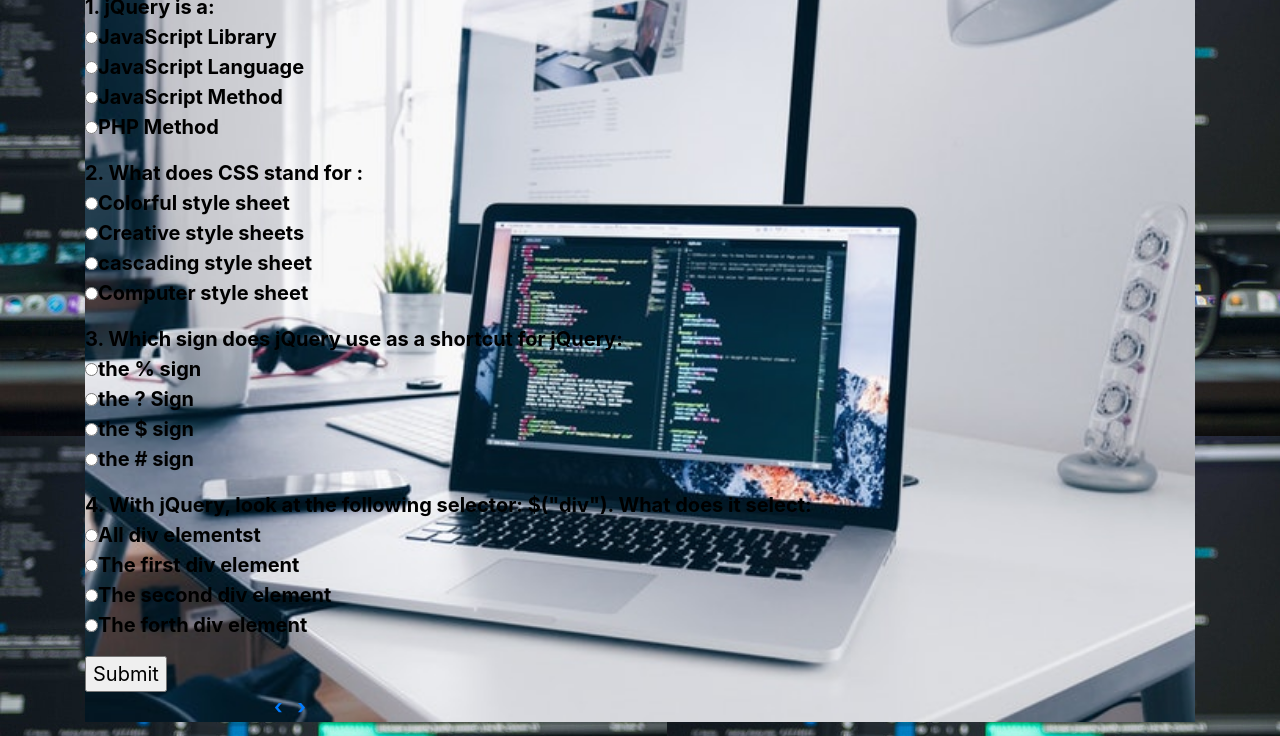
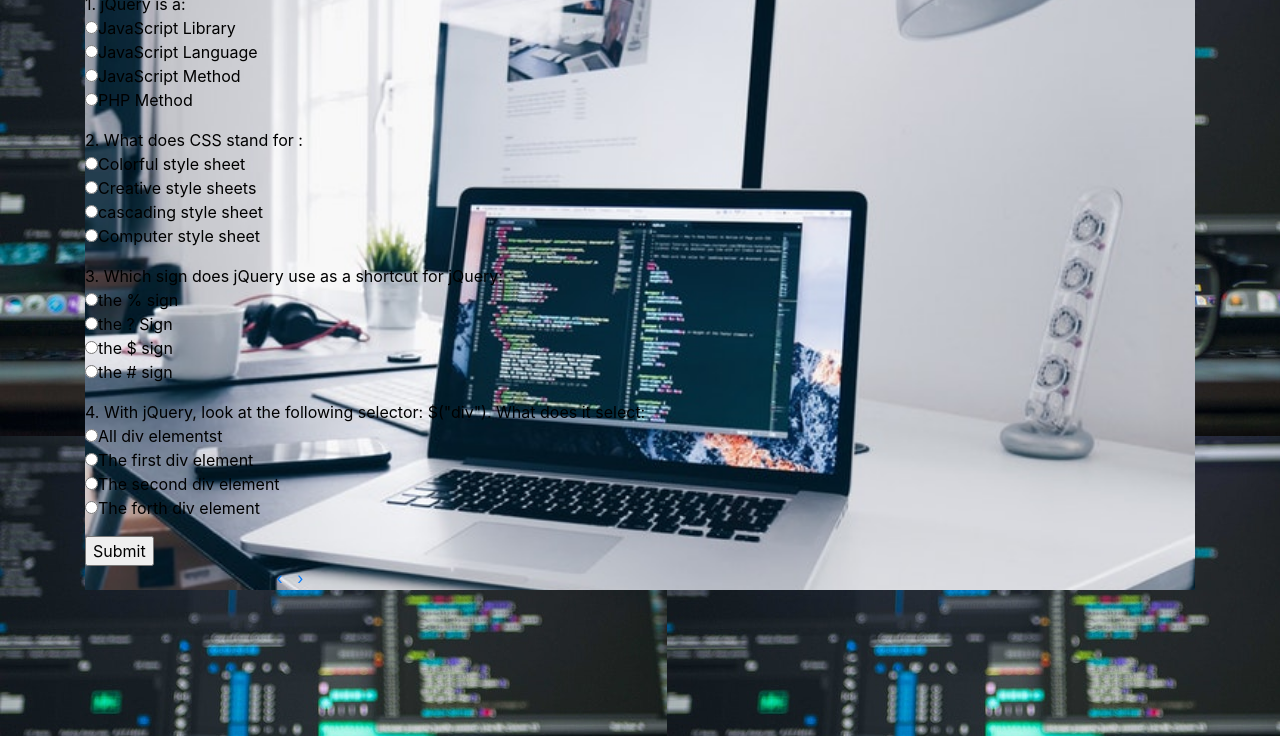
Before and after one commit to DENNISMCRAE/javascript-quiz-board, a plain HTML site: page form.html in a window 1280 px wide. Shown: the part 64-800 px from the top of the page. Drawn offline with nearby package versions, Linux system fonts and the light colour scheme; files whose address does not match are found by name.

```diff
--- a/css/style.css
+++ b/css/style.css
@@ -1,6 +1,7 @@
 body{
 background-repeat: no-repeat;
 background-size: cover;
+
 }
 p{
   color:green;
--- a/css/styles.css
+++ b/css/styles.css
@@ -35,9 +35,9 @@ div.flip-control a {
 body{
   background-image: url("/home/dennismcrae/javascript-quiz-board/images/specsourcecode.jpeg");
   color: white;
-  font-weight: bolder;
-  font-size: 20px;
-}
+  /* font-weight: bolder;
+  font-size: 20px; */
+  }
 .jumbotron{
   text-align: center;
   margin-top: 25px;
```
